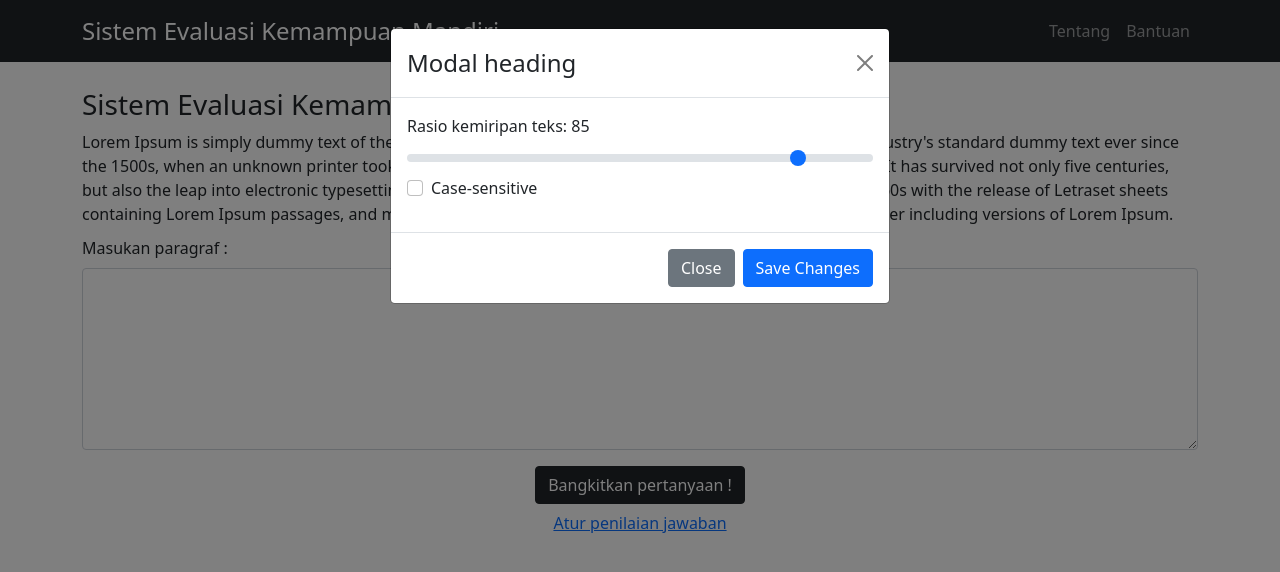
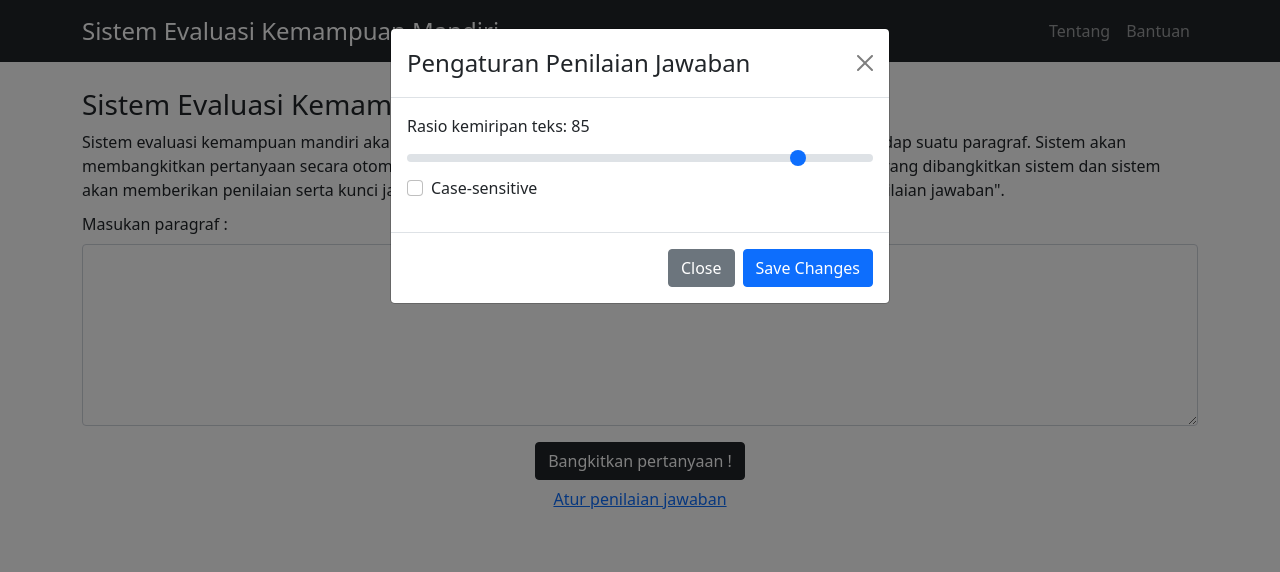
Before and after one commit to kariswr/ES-Front-End, a React (Create React App) app: page / in a window 1280 px wide. Both pictures are taken after a click on the button "Atur penilaian jawaban". Shown: the top 572 px of the page. Built offline with nearby package versions, Linux system fonts and the light colour scheme.

Commit message:
add dummy qas

```diff
--- a/src/components/Home.js
+++ b/src/components/Home.js
@@ -69,6 +69,13 @@ class Home extends React.Component {
           this.setState({isLoading: ''})
           console.log(errors);
         });
+
+        // let qas = [
+        //   {answer: ["wawawaw"], question: "woowooowoo"},
+        //   {answer: ["wawawaw2"], question: "woowooowoo2"}
+        // ]
+
+        // this.props.history.push({pathname: '/questions', state: {paragraph: this.state.paragraph, qas: qas, ratio: this.state.ratio, caseSensitive: this.state.caseSensitive}})
       }
     }
 
@@ -108,7 +115,10 @@ class Home extends React.Component {
             <Row>
               <h3 className='top-padding'> Sistem Evaluasi Kemampuan Mandiri </h3>
               <div className='bottom-padding'>
-              Lorem Ipsum is simply dummy text of the printing and typesetting industry. Lorem Ipsum has been the industry's standard dummy text ever since the 1500s, when an unknown printer took a galley of type and scrambled it to make a type specimen book. It has survived not only five centuries, but also the leap into electronic typesetting, remaining essentially unchanged. It was popularised in the 1960s with the release of Letraset sheets containing Lorem Ipsum passages, and more recently with desktop publishing software like Aldus PageMaker including versions of Lorem Ipsum.
+                Sistem evaluasi kemampuan mandiri akan membantumu dalam melakukan evaluasi kemampuanmu terhadap suatu paragraf. Sistem
+                akan membangkitkan pertanyaan secara otomatis dari paragraf masukan yang diberikan. Jawablah pertanyaan yang dibangkitkan
+                sistem dan sistem akan memberikan penilaian serta kunci jawabannya. Kriteria peniaian dapat diatur dalam tombol
+                "Atur penilaian jawaban".
               </div>
             </Row>
             <Row>
@@ -134,7 +144,7 @@ class Home extends React.Component {
                 </div>
                 <Modal show={this.state.showModal} onHide={this.handleModalClose}>
                   <Modal.Header closeButton>
-                    <Modal.Title>Modal heading</Modal.Title>
+                    <Modal.Title>Pengaturan Penilaian Jawaban</Modal.Title>
                   </Modal.Header>
                   <Modal.Body>
                     <Form.Label>Rasio kemiripan teks: {this.state.caseSensitive ? '-': this.state.ratio}</Form.Label>
--- a/src/components/Questions.js
+++ b/src/components/Questions.js
@@ -19,6 +19,7 @@ class Questions extends React.Component {
       this.generateQuestion = this.gradeAnswer.bind(this);
       this.updateInput = this.updateInput.bind(this);
       this.getStringAnswer = this.getStringAnswer.bind(this);
+      this.viewHome = this.viewHome.bind(this);
     }
 
     componentDidMount(){
@@ -38,6 +39,7 @@ class Questions extends React.Component {
     }
 
     getStringAnswer(answers) {
+      console.log(answers)
       let temp_answer = ''
       answers.map((item, index) => {
         temp_answer += item + ' '
@@ -67,6 +69,11 @@ class Questions extends React.Component {
           console.log(errors);
         });
 
+        // let new_qas = this.state.qas
+        // new_qas[index].score = 84
+        // new_qas[index].result = "correct"
+        // this.setState({qas: new_qas});
+
       }
     }
 
@@ -74,6 +81,10 @@ class Questions extends React.Component {
       let new_qas = this.state.qas
       new_qas[index].userAnswer = e.target.value
       this.setState({qas: new_qas});
+    }
+
+    viewHome() {
+      this.props.history.push({pathname: '/'})
     }
 
     render()
@@ -111,9 +122,16 @@ class Questions extends React.Component {
                   </Form.Group>
                 </Form>
               </Row>
-            )}
-        </Container>
-      </div>
+              )}
+            <Row>
+              <div className="col-md-12 text-center">
+                <Button variant="dark" onClick={this.viewHome}>
+                  Coba paragraf lainnya !
+                </Button>
+              </div>
+            </Row>
+          </Container>
+        </div>
       )
     }
   }
```
